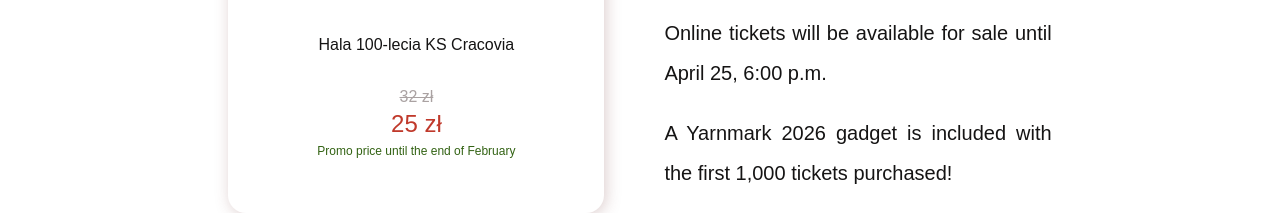
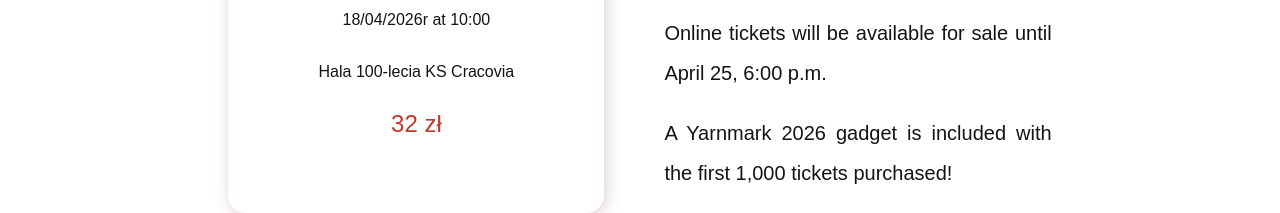
Before and after one commit to malg266526/yarnmark, a React app: page /home in a window 1280 px wide. Shown: the part 1819-2032 px from the top of the page. Built offline with nearby package versions, Linux system fonts and the light colour scheme; a web font is replaced by a local one.

Commit message:
new price

```diff
--- a/src/pages/main-page/bands/ticket/TicketCard.tsx
+++ b/src/pages/main-page/bands/ticket/TicketCard.tsx
@@ -43,17 +43,17 @@ const PriceWrapper = styled.div`
   gap: ${RedesignSpacings.xxs};
 `;
 
-const OldPrice = styled(Typography)`
-  text-decoration: line-through;
-  color: ${GrayScale[600]};
-  opacity: 0.7;
-`;
-
-const PromoInfo = styled(Typography)`
-  color: ${TextColors.secondary};
-  font-size: ${FontSize.xs};
-  font-weight: 500;
-`;
+// const OldPrice = styled(Typography)`
+//   text-decoration: line-through;
+//   color: ${GrayScale[600]};
+//   opacity: 0.7;
+// `;
+//
+// const PromoInfo = styled(Typography)`
+//   color: ${TextColors.secondary};
+//   font-size: ${FontSize.xs};
+//   font-weight: 500;
+// `;
 
 const ShakeAnimationFrames = css`
   @keyframes shake {
@@ -139,14 +139,14 @@ export const TicketCard = () => {
 
         <Typography size="sm">Hala 100-lecia KS Cracovia</Typography>
         <PriceWrapper>
-          <OldPrice size="sm">32 zł</OldPrice>
+          {/*<OldPrice size="sm">32 zł</OldPrice>*/}
 
           {/* Nowa cena - wyróżniona Twoim kolorem accent */}
           <TicketPrice size="lg" disabled={!TicketsToggles.enabled}>
-            25 zł
+            32 zł
           </TicketPrice>
 
-          <PromoInfo size="xs">{t('tickets.promoPrice')}</PromoInfo>
+          {/*<PromoInfo size="xs">{t('tickets.promoPrice')}</PromoInfo>*/}
         </PriceWrapper>
       </FlexColumnLayout>
     </TicketCardLayout>
```
